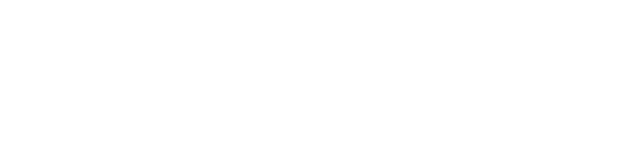
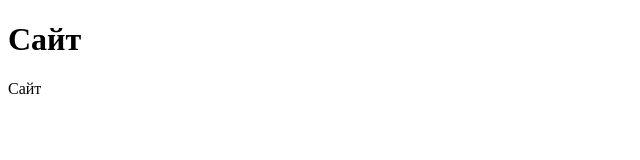
Before and after one commit to Mielilon/demo, a plain HTML site: page index.html in a window 1280 px wide. Shown: the whole page, without its empty margins (0-640 px from the left). Drawn offline with Linux system fonts and the light colour scheme.

Commit message:
Домашняя работа 1

```diff
--- a/index.html
+++ b/index.html
@@ -5,5 +5,8 @@
     <meta name="viewport" content="width=device-width, initial-scale=1.0" />
     <title>Сайт</title>
   </head>
-  <body></body>
+  <body>
+    <h1>Сайт</h1>
+    <p>Сайт</p>
+  </body>
 </html>
```
